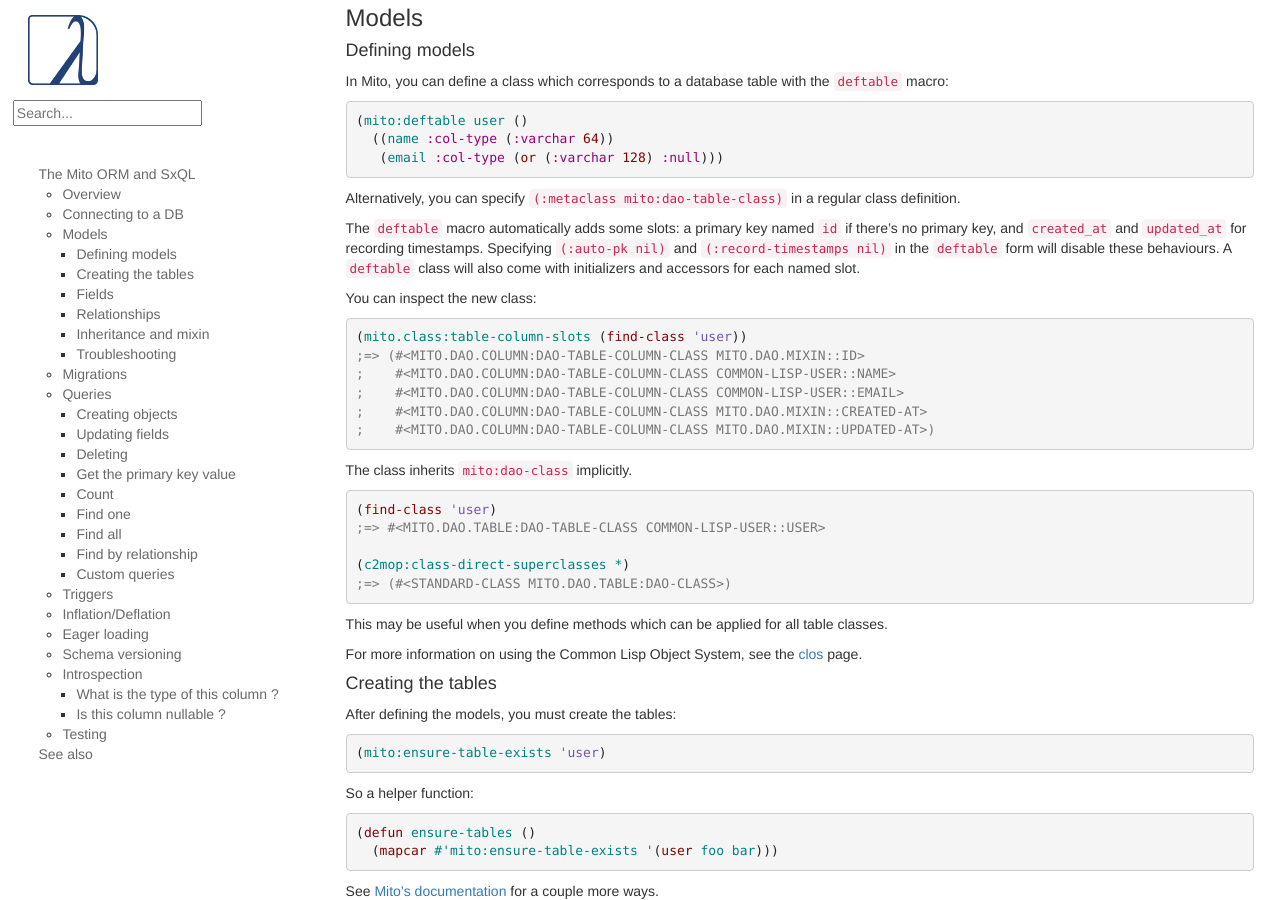
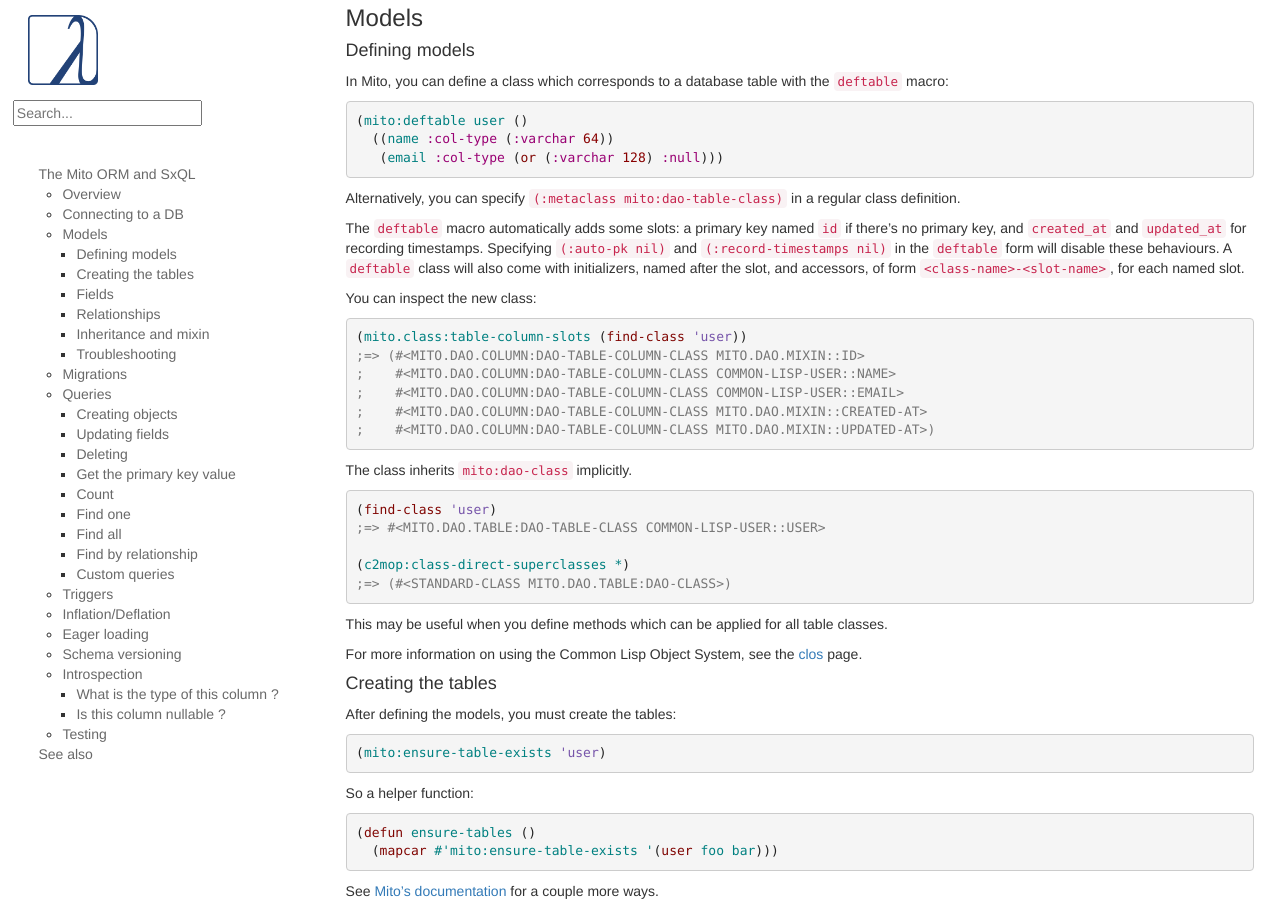
Before and after one commit to LispCookbook/cl-cookbook, a Jekyll site: the page built from databases.md, in a window 1280 px wide and 900 px high, scrolled down 1399 px. Built offline with Jekyll 4.4.1, drawn with Linux system fonts in a browser that asks for light colours.

Commit message:
Update databases.md

```diff
--- a/databases.md
+++ b/databases.md
@@ -101,7 +101,7 @@
 ~~~
 Alternatively, you can specify `(:metaclass mito:dao-table-class)` in a regular class definition.
 
-The `deftable` macro automatically adds some slots: a primary key named `id` if there's no primary key, and `created_at` and `updated_at` for recording timestamps. Specifying `(:auto-pk nil)` and `(:record-timestamps nil)` in the `deftable` form will disable these behaviours. A `deftable` class will also come with initializers and accessors for each named slot.
+The `deftable` macro automatically adds some slots: a primary key named `id` if there's no primary key, and `created_at` and `updated_at` for recording timestamps. Specifying `(:auto-pk nil)` and `(:record-timestamps nil)` in the `deftable` form will disable these behaviours. A `deftable` class will also come with initializers, named after the slot, and accessors, of form `<class-name>-<slot-name>`, for each named slot.
 
 You can inspect the new class:
 
```
